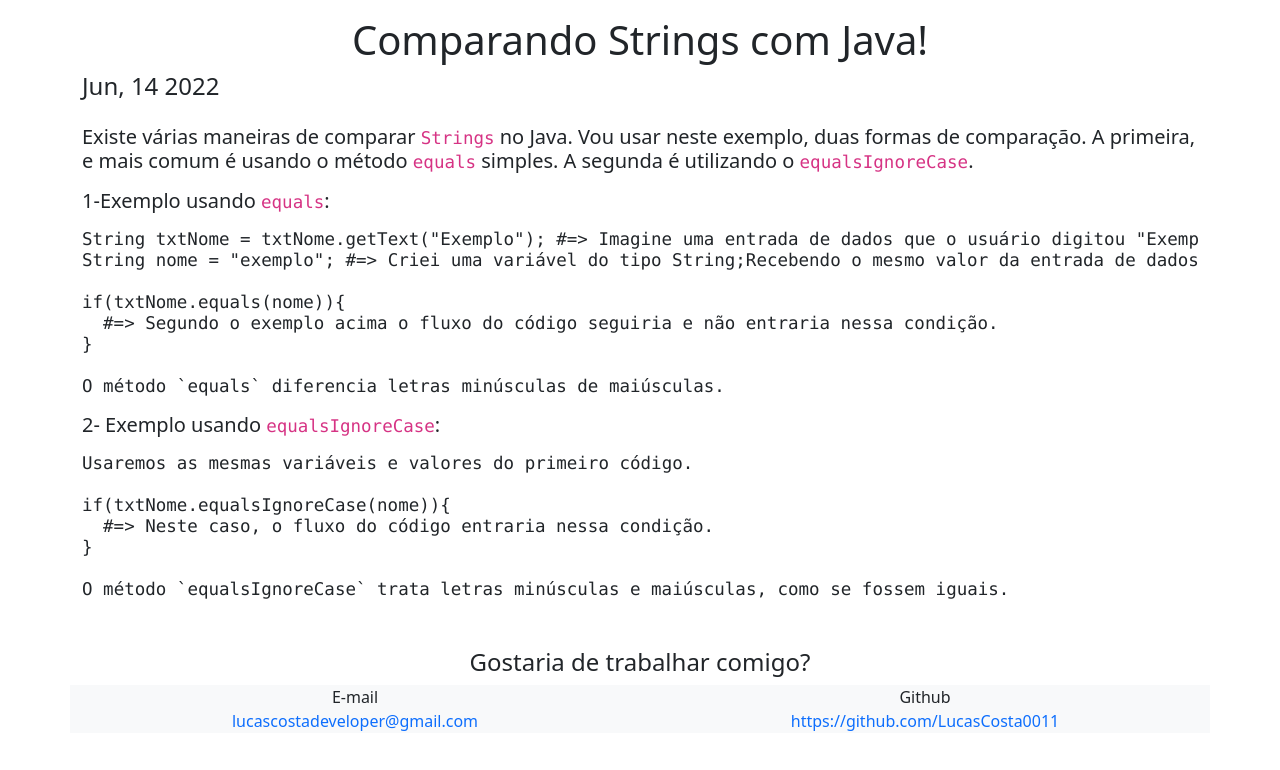
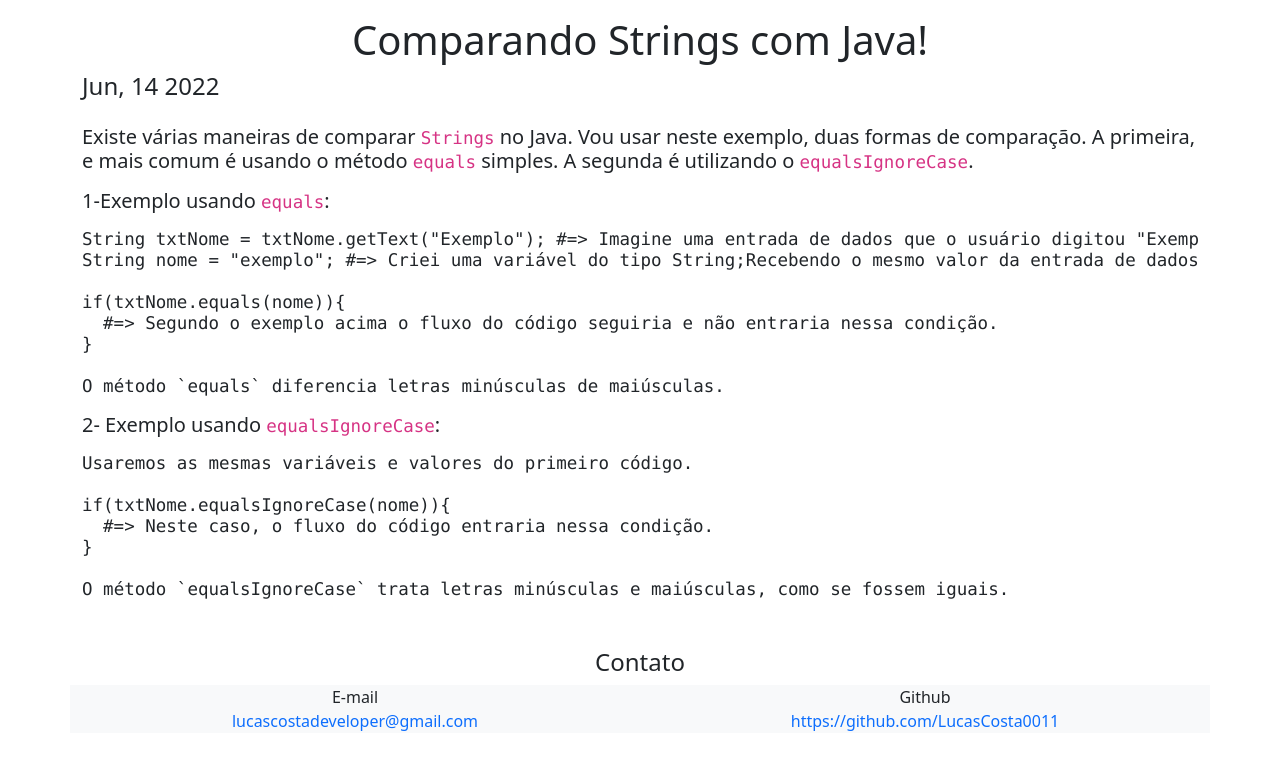
Before and after one commit to LucasCosta0011/LucasCosta0011.github.io, a Jekyll site: the page built from _posts/2022-06-14-Java01-equals.markdown, in a window 1280 px wide. Shown: the top 770 px of the page. Built offline with Jekyll 4.4.1, drawn with Linux system fonts in a browser that asks for light colours.

Commit message:
fixed footer

```diff
--- a/_includes/footer.html
+++ b/_includes/footer.html
@@ -1,5 +1,5 @@
 <div class="container text-center mt-5">
-  <h4>Gostaria de trabalhar comigo?</h3>
+  <h4>Contato</h3>
     <div class="row mt-2">
       <div class="col-6 bg-light">
         <span>E-mail</span><br>
```
